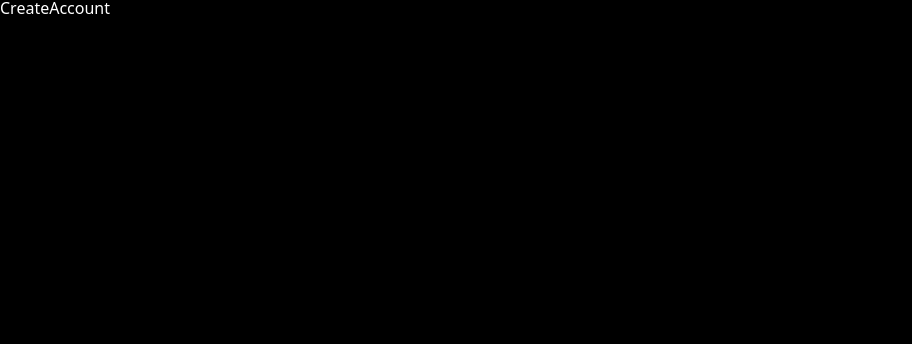
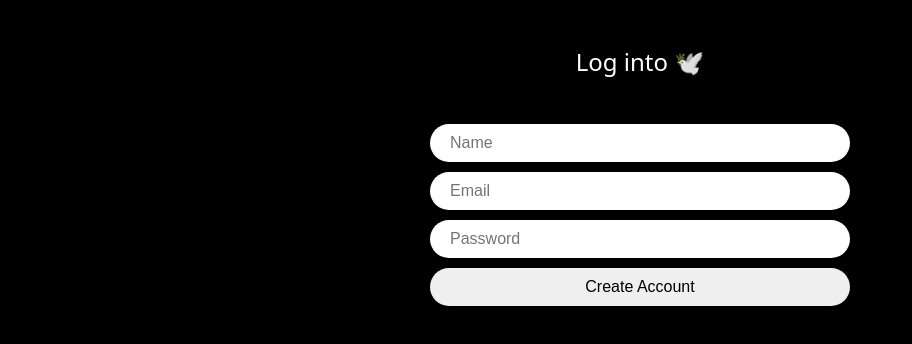
Before and after one commit to may-jan/twitter-clone, a React (Vite) app: page /create-account in a window 1280 px wide. Shown: the top 344 px of the page, without its empty margins (0-912 px from the left). Built offline with nearby package versions, Linux system fonts and the light colour scheme.

Commit message:
Login Form 생성 및 스타일링

```diff
--- a/src/App.tsx
+++ b/src/App.tsx
@@ -9,6 +9,7 @@
 import { useEffect, useState } from 'react';
 import LoadingScreen from './components/LoadingScreen';
 import { auth } from './firebase';
+import styled from 'styled-components';
 
 const router = createBrowserRouter([
   {
@@ -45,6 +46,12 @@
 }
 `;
 
+const Wrapper = styled.div`
+  height: 100vh;
+  display: flex;
+  justify-content: center;
+`;
+
 const App = () => {
   const [loading, setLoading] = useState(true);
   const init = async () => {
@@ -56,10 +63,10 @@
   }, []);
 
   return (
-    <div>
+    <Wrapper>
       <GlobalStyles />
       {loading ? <LoadingScreen /> : <RouterProvider router={router} />}
-    </div>
+    </Wrapper>
   );
 };
 
--- a/src/routes/CreateAccount.tsx
+++ b/src/routes/CreateAccount.tsx
@@ -1,5 +1,116 @@
+import styled from 'styled-components';
+import { useState } from 'react';
+
+const Wrapper = styled.div`
+  height: 100%;
+  width: 420px;
+  display: flex;
+  flex-direction: column;
+  align-items: center;
+  padding: 50px 0px;
+`;
+
+const Title = styled.h1`
+  font-size: 24px;
+`;
+
+const Form = styled.form`
+  width: 100%;
+  margin-top: 50px;
+  display: flex;
+  flex-direction: column;
+  gap: 10px;
+`;
+
+const Input = styled.input`
+  width: 100%;
+  padding: 10px 20px;
+  border-radius: 50px;
+  border: none;
+  box-sizing: border-box;
+  font-size: 16px;
+  &[type='submit'] {
+    cursor: pointer;
+    &:hover {
+      opacity: 0.8;
+    }
+  }
+`;
+
+const Error = styled.span`
+  font-weight: 600;
+  color: tomato;
+`;
+
 const CreateAccount = () => {
-  return <h1>CreateAccount</h1>;
+  const [Loading, setLoading] = useState(false);
+  const [name, setName] = useState('');
+  const [email, setEmail] = useState('');
+  const [password, setPassword] = useState('');
+  const [error, setError] = useState('');
+
+  const onChange = (e: React.ChangeEvent<HTMLInputElement>) => {
+    const {
+      target: { name, value },
+    } = e;
+
+    if (name === 'name') {
+      setName(value);
+    } else if (name === 'email') {
+      setEmail(value);
+    } else if (name === 'password') {
+      setPassword(value);
+    }
+  };
+
+  const onSubmit = (e: React.FormEvent<HTMLFormElement>) => {
+    e.preventDefault();
+    try {
+      // 1. create account
+      // 2. set the name of the user profile
+      // 3. redirect to the home page
+    } catch (e) {
+    } finally {
+      setLoading(false);
+    }
+  };
+
+  return (
+    <Wrapper>
+      <Title>Log into 🕊️</Title>
+      <Form onSubmit={onSubmit}>
+        <Input
+          onChange={onChange}
+          name='name'
+          value={name}
+          placeholder='Name'
+          type='text'
+          required
+        />
+        <Input
+          onChange={onChange}
+          name='email'
+          value={email}
+          placeholder='Email'
+          type='email'
+          required
+        />
+        <Input
+          onChange={onChange}
+          name='password'
+          value={password}
+          placeholder='Password'
+          type='password'
+          required
+        />
+        <Input
+          type='submit'
+          value={Loading ? 'Loading...' : 'Create Account'}
+        />
+      </Form>
+      {error !== '' ? <Error>{error}</Error> : null}
+    </Wrapper>
+  );
 };
 
 export default CreateAccount;
```
